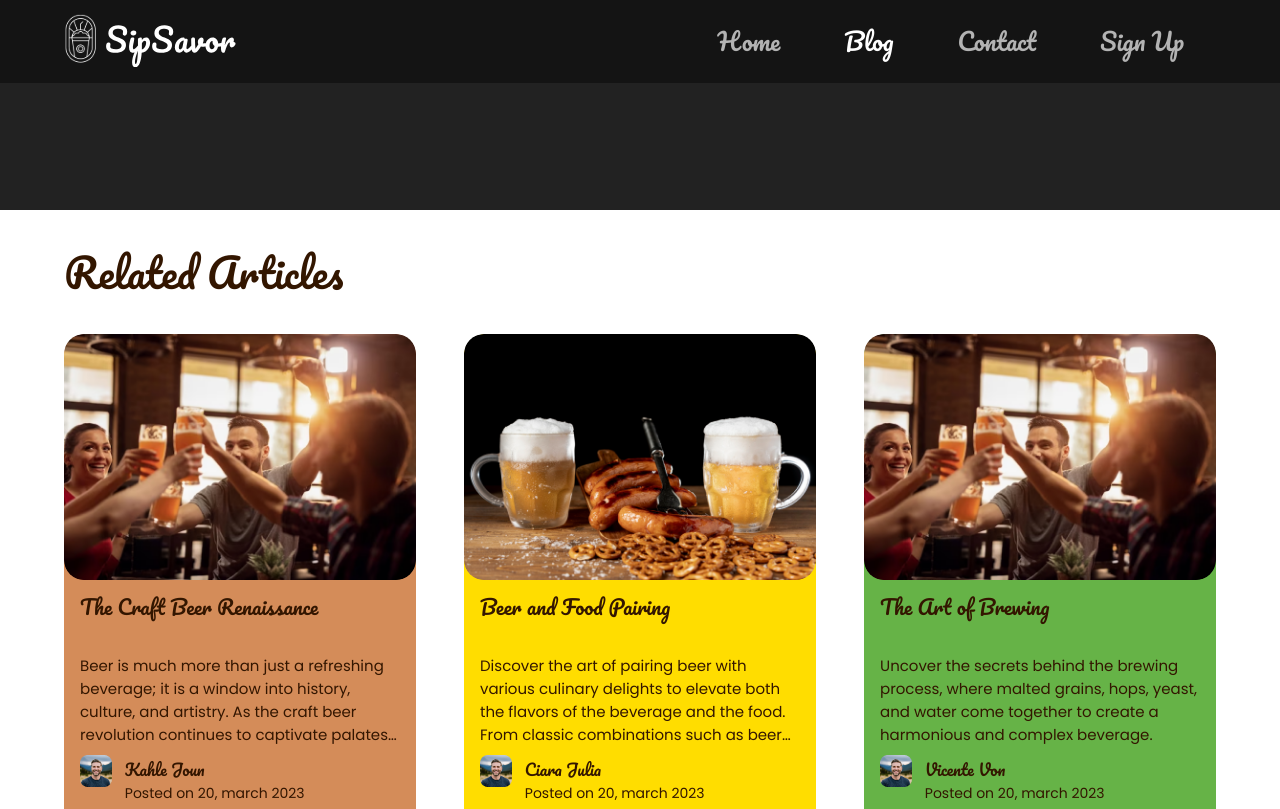
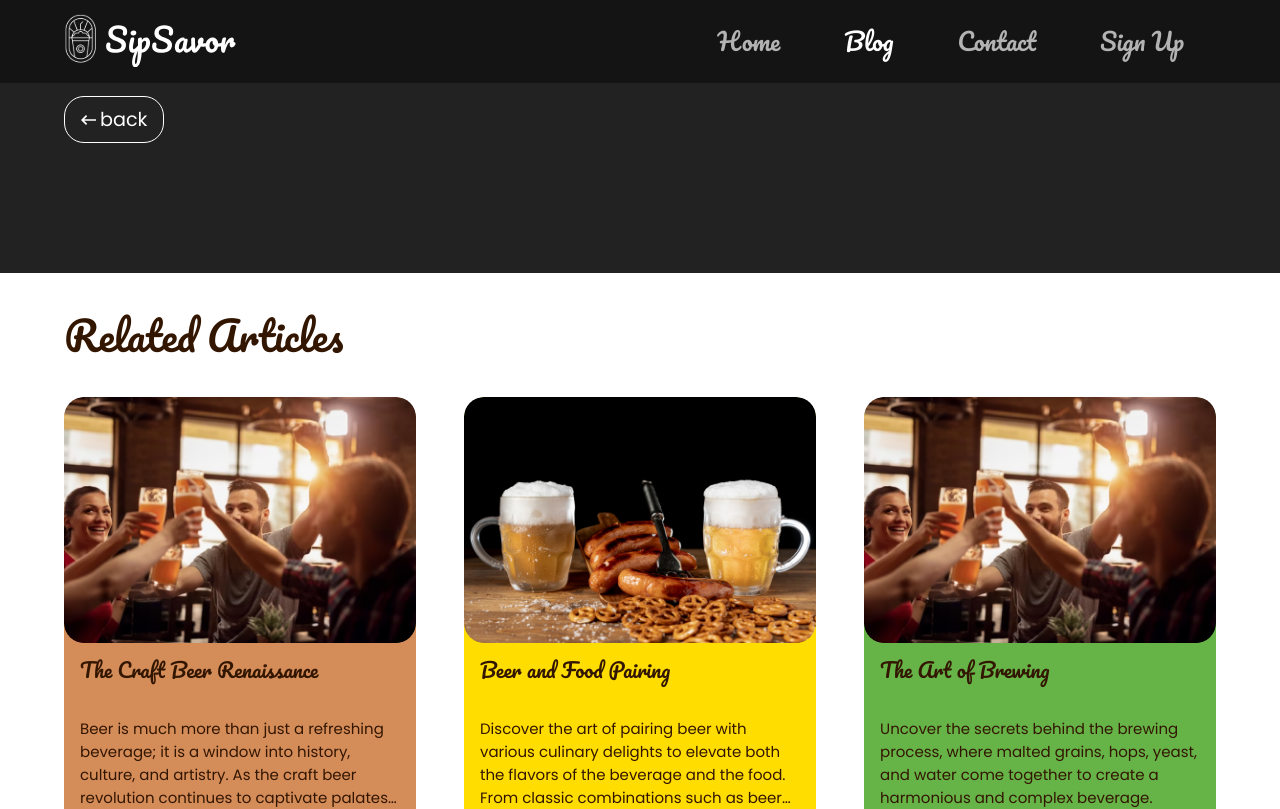
Before and after one commit to Prosperedafe/sip, a React (Vite) app: page /blog/recipe/1 in a window 1280 px wide. Shown: the top 809 px of the page. Built offline with nearby package versions, Linux system fonts and the light colour scheme.

Commit message:
adjustments made

```diff
--- a/src/components/Footer.tsx
+++ b/src/components/Footer.tsx
@@ -1,7 +1,7 @@
 import { Link } from "react-router-dom"
 import { gsap } from "gsap";
 import { ScrollTrigger } from "gsap/ScrollTrigger";
-import { useRef, FC, useLayoutEffect } from "react";
+import { useRef, FC, useEffect } from "react";
 gsap.registerPlugin(ScrollTrigger)
 
 export const Footer: FC = () => {
@@ -11,8 +11,7 @@ export const Footer: FC = () => {
     const formRef = useRef<any>(HTMLFormElement);
     const pRef = useRef<any>(HTMLParagraphElement);
 
-    useLayoutEffect(() => {
-
+    useEffect(() => {
         const newsElem = newsRef.current
         gsap.fromTo(newsElem, { translate: "-170% 0%" }, {
             translate: "0% 0%", duration: .7, scrollTrigger: {
--- a/src/components/blog/chunks.tsx
+++ b/src/components/blog/chunks.tsx
@@ -58,7 +58,7 @@ export const Recipes: FC<recipes> = ({ bottle, fruit, title, paragraph, onClick
             }
         })
         const chunkElem = chunkRef.current
-        gsap.fromTo(chunkElem, { translate: "0 70%", scale: .4 }, {
+        gsap.fromTo(chunkElem, { translate: "0 0%", scale: .2 }, {
             translate: "0 0", scale: 1, duration: .4, scrollTrigger: {
                 trigger: chunkElem
             }
--- a/src/pages/Blog/blog.tsx
+++ b/src/pages/Blog/blog.tsx
@@ -5,6 +5,7 @@ import { useNavigate } from "react-router-dom";
 import { BlogCard, BlogHero, Recipes } from "../../components/blog/chunks";
 import { useSelector, useDispatch } from "react-redux";
 import { setBlogTab, setDrinkId } from "../../store/slice/stateSlice";
+import { RelatedArticles } from "../fruitRecipe/recipe";
 
 const Blog: FC = () => {
 
@@ -84,6 +85,7 @@ const Blog: FC = () => {
                 </section>
             )}
             {activePost === "recipes" && (
+                <>
                     <article id="blog__post__recipes">
                         {recipes.map((recipe: any) => {
                             return (
@@ -93,6 +95,8 @@ const Blog: FC = () => {
                             )
                         })}
                     </article>
+                    <RelatedArticles />
+                </>
             )}
         </section>
     )
--- a/src/pages/Homepage/HomePage.tsx
+++ b/src/pages/Homepage/HomePage.tsx
@@ -18,7 +18,7 @@ const HomePage = () => {
             <section className="categories">
                 <div className="heading">
                     <h2>Categories</h2>
-                    <button>See More</button>
+                    {/* <button>See More</button> */}
                 </div>
                 <div className="categories__drinks">
                     <figure>
--- a/src/pages/fruitRecipe/recipe.tsx
+++ b/src/pages/fruitRecipe/recipe.tsx
@@ -4,13 +4,30 @@ import { recipes } from "../../components/blog/recipes";
 import { BaseColumn, ReverseColumn } from "./Layout";
 import { gsap } from "gsap";
 import { ScrollTrigger } from "gsap/ScrollTrigger";
-import { useRef, FC, useEffect, useLayoutEffect } from "react";
+import { useRef, FC, useEffect } from "react";
+import { useNavigate } from "react-router-dom";
 gsap.registerPlugin(ScrollTrigger)
 
+
+export const RelatedArticles = () => {
+    return (
+        <section id="related__articles">
+            <h3>Related Articles</h3>
+            <div>
+                {posts.slice(0, 3).map((post: any) => {
+                    return (
+                        <div key={post.id} id="blog__post__all__post">
+                            <BlogCard backgroundColor={post.background} image={post.image} title={post.title} paragraph={post.content} userName={post.userName} userImg={post.userImg} time={post.time} />
+                        </div>
+                    )
+                })}
+            </div>
+        </section>
+    )
+}
+
 const FruitRecipe: FC = () => {
-    useEffect(() => {
-        // window.startFrom(0, 0)
-    })
+    const navigate = useNavigate()
 
     const getIdFromStorage = JSON.parse(localStorage.getItem("fruit__un-iD") as string);
     const fruitId = parseFloat(getIdFromStorage);
@@ -20,7 +37,7 @@ const FruitRecipe: FC = () => {
     const chunkRef = useRef<any>(HTMLImageElement);
     const containerRef = useRef<any>(HTMLDivElement);
 
-    useLayoutEffect(() => {
+    useEffect(() => {
         const bottleElem = bottleRef.current
         gsap.fromTo(bottleElem, { translate: "0 70%" }, {
             translate: "0 0", duration: .4, scrollTrigger: {
@@ -34,8 +51,8 @@ const FruitRecipe: FC = () => {
             }
         })
         const chunkElem = chunkRef.current
-        gsap.fromTo(chunkElem, { translate: "0 70%", scale: .4 }, {
-            translate: "0 0", scale: 1, duration: .4, scrollTrigger: {
+        gsap.fromTo(chunkElem, { scale: .2 }, {
+            scale: 1, duration: .4, scrollTrigger: {
                 trigger: chunkElem
             }
         })
@@ -49,6 +66,14 @@ const FruitRecipe: FC = () => {
 
     return (
         <>
+            <div className="blog-back-btn">
+                <button onClick={() => navigate("/blog")}>
+                    <svg width="15" height="10" viewBox="0 0 18 12" fill="none" xmlns="http://www.w3.org/2000/svg">
+                        <path d="M6 12L0 6L6 0L7.4 1.4L3.8 5H18V7H3.8L7.4 10.6L6 12Z" fill="white" />
+                    </svg>
+                    <span>back</span>
+                </button>
+            </div>
             <article style={{ background: fruitDrink?.background }} className="fruit__recipe">
                 <section ref={containerRef} className="fruit__recipe__name">
                     <div className="container">
@@ -75,18 +100,7 @@ const FruitRecipe: FC = () => {
                 {fruitDrink?.steps5 ? <ReverseColumn step={fruitDrink?.steps5} /> : <></>}
                 {fruitDrink?.steps6 ? <BaseColumn step={fruitDrink?.steps6} /> : <></>}
             </article>
-            <section id="related__articles">
-                <h3>Related Articles</h3>
-                <div>
-                    {posts.slice(0, 3).map((post: any) => {
-                        return (
-                            <div key={post.id} id="blog__post__all__post">
-                                <BlogCard backgroundColor={post.background} image={post.image} title={post.title} paragraph={post.content} userName={post.userName} userImg={post.userImg} time={post.time} />
-                            </div>
-                        )
-                    })}
-                </div>
-            </section>
+            <RelatedArticles />
         </>
     )
 }
--- a/src/styles/pages/fruit-recipe.scss
+++ b/src/styles/pages/fruit-recipe.scss
@@ -1,5 +1,34 @@
+.blog-back-btn {
+    background: transparent;
+    padding: 6rem $p-fluid $base $p-fluid;
+
+    @media (max-width:600px) {
+        padding-top: 5rem;
+    }
+
+    button {
+        font-size: 1.2rem;
+        font-family: $poppins;
+        color: $light100;
+        background: transparent;
+        border: 1px solid $light100;
+        border-radius: 20px;
+        padding: 8px $base;
+        display: flex;
+        align-items: center;
+
+        svg {
+            margin-right: 4px;
+        }
+
+        @media (max-width:480px) {
+            font-size: $sm;
+        }
+    }
+}
+
 .fruit__recipe {
-    padding: 6rem $p-fluid;
+    padding: 3rem $p-fluid;
     scroll-padding-top: 10rem;
 
     * {
@@ -44,6 +73,7 @@
         align-items: center;
         justify-content: space-between;
         gap: $big;
+        overflow: hidden;
 
         .container {
             flex-grow: 1;
```
Lines whose indentation alone changed are shown as unchanged.
